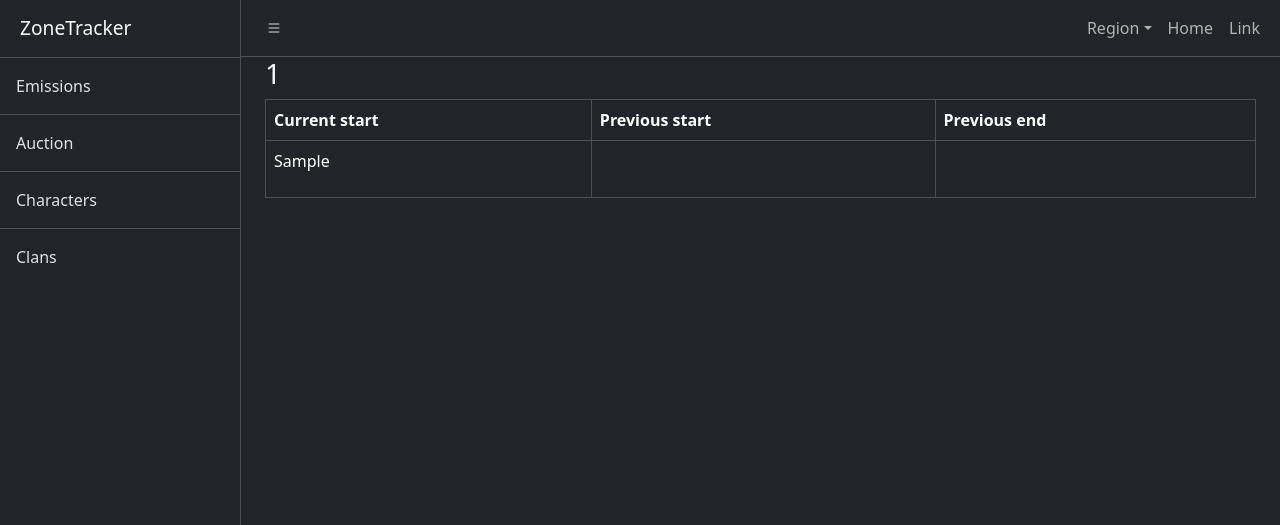
After one commit to gyulaieric/zone-tracker, a Flask app: page /emissions in a window 1280 px wide. The commit adds this page. Shown: the top 525 px of the page. Run offline with Flask 3, Linux system fonts and the light colour scheme; a database or web service that is not in the repository returns one stand-in record (values such as "Sample title"); data that the repository does not hold is empty.

Commit message:
Replaced /<region>/emission endpoint with /emissions

```diff
--- a/app.py
+++ b/app.py
@@ -23,7 +23,17 @@ def characters(region):
 def character(region, name):
     return requests.get(url + '/' + region + '/chaaracter/by-name/' + name + '/profile', headers={"Authorization":"Bearer " + token}).json();
 
-@app.route("/<region>/emission")
-def emission(region):
-    emission = requests.get('https://dapi.stalcraft.net/' + region + '/emission', headers={"Authorization": "Bearer " + token}).json()
-    return render_template('emission.html', emission=emission)
+@app.route("/emissions")
+def emissions():
+    emissions = []
+
+    regions = requests.get(url + '/regions').json()
+
+    for region in regions:
+        data = {
+            "region": region,
+            "emissionData": requests.get(f'https://dapi.stalcraft.net/{region}/emission', headers={"Authorization": "Bearer " + token}).json()
+        }
+        emissions.append(data)
+
+    return render_template('emissions.html', emissions=emissions)
--- a/static/js/script.js
+++ b/static/js/script.js
@@ -5,8 +5,13 @@ function selectRegion() {
         alert('Please select a region');
     }
 
+    let regionList = []
+
     regions.forEach(region => {
-        if (region.innerText.replace(/\s/g, '') == sessionStorage.getItem('region')) {
+        regionText = region.innerText.replace(/\s/g, '');
+
+        regionList.push(regionText);
+        if (regionText == sessionStorage.getItem('region')) {
             region.classList.add('active')
         }
         region.addEventListener('click', () => {
@@ -15,12 +20,11 @@ function selectRegion() {
             });
 
             region.classList.add('active');
-            sessionStorage.setItem('region', region.innerText.replace(/\s/g, ''));
-
-            document.getElementById('characters').setAttribute('href', `/${sessionStorage.getItem('region')}/characters`);
-            document.getElementById('emission').setAttribute('href', `/${sessionStorage.getItem('region')}/emission`);
+            sessionStorage.setItem('region', regionText);
         });
     });
+
+    document.getElementById('characters').setAttribute('href', `/${sessionStorage.getItem('region')}/characters`);
 }
 
 window.addEventListener('DOMContentLoaded', event => {
--- /dev/null
+++ b/templates/emissions.html
@@ -0,0 +1,28 @@
+{% extends 'layout.html' %}
+{% block content %}
+    {% for emission in emissions %}
+    <div class="container">
+        <h3>{{ emission.region.id }}</h3>
+        <table class="table table-bordered">
+            <tr>
+                <th>Current start</th>
+                <th>Previous start</th>
+                <th>Previous end</th>
+            </tr>
+            <tbody>
+                <tr>
+                    <td>
+                        <p>{{ emission.emissionData.currentStart }}</p>
+                    </td>
+                    <td>
+                        <p>{{ emission.emissionData.previousEnd }}</p>
+                    </td>
+                    <td>
+                        <p>{{ emission.emissionData.previousEnd }}</p>
+                    </td>
+                </tr>
+            </tbody>
+        </table>
+    </div>
+    {% endfor %}
+{% endblock %}
--- a/templates/layout.html
+++ b/templates/layout.html
@@ -16,7 +16,7 @@
             <div class="border-end " id="sidebar-wrapper">
                 <div class="sidebar-heading border-bottom "><a class="nav-link" href="{{ url_for('home') }}">ZoneTracker</a></div>
                 <div class="list-group list-group-flush" id="sidebar-buttons">
-                    <a class="list-group-item list-group-item-action p-3" id="emission" href="#!">Emissions</a>
+                    <a class="list-group-item list-group-item-action p-3" id="emissions" href="{{ url_for('emissions') }}">Emissions</a>
                     <a class="list-group-item list-group-item-action p-3" href="#!">Auction</a>
                     <a class="list-group-item list-group-item-action p-3" id="characters" href="#!">Characters</a>
                     <a class="list-group-item list-group-item-action p-3" href="#!">Clans</a>
```
Also changed, not shown: templates/emission.html (+6 -3 lines), static/js/emission.js (deleted).
